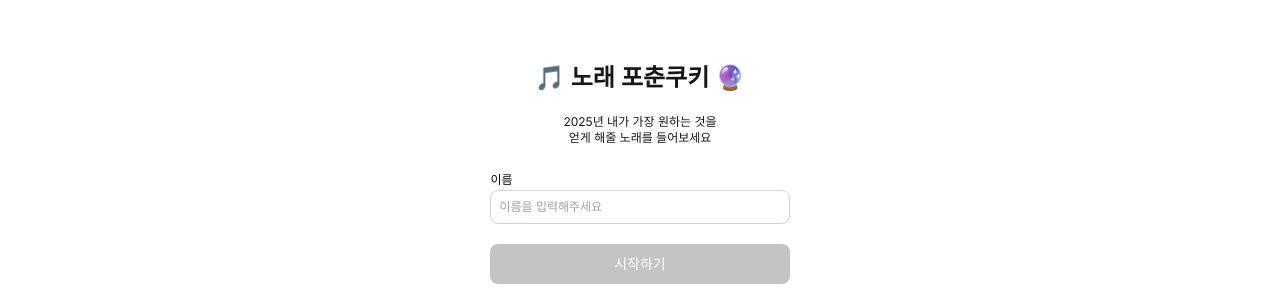
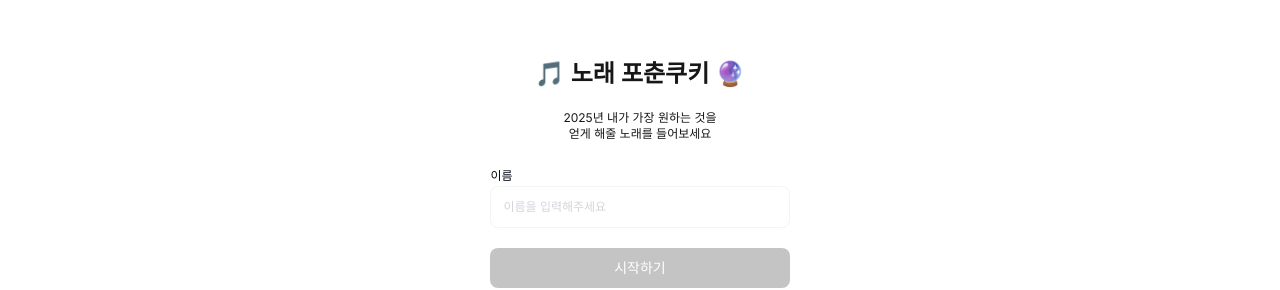
Before and after one commit to saul-atomrigs/ssong-tune-cookie, a Next.js app: page /login in a window 1280 px wide. Shown: the part 189-479 px from the top of the page. Built offline with nearby package versions, Linux system fonts and the light colour scheme; a web font is replaced by a local one.

Commit message:
feat: Update TextInput component styles for improved appearance and usability

```diff
--- a/app/components/TextInput.tsx
+++ b/app/components/TextInput.tsx
@@ -25,8 +25,8 @@ const TextInput: React.FC<TextInputProps> = ({
         onFocus={onFocus}
         onBlur={onBlur}
         placeholder='이름을 입력해주세요'
-        className={`w-full p-2 border text-xs text-black ${
-          value ? 'border-blue-500' : 'border-gray-300'
+        className={`w-full p-3 border text-xs text-black placeholder:text-gray-300 ${
+          value ? 'border-blue-500' : 'border-gray-100'
         } rounded-lg`}
       />
     </div>
```
